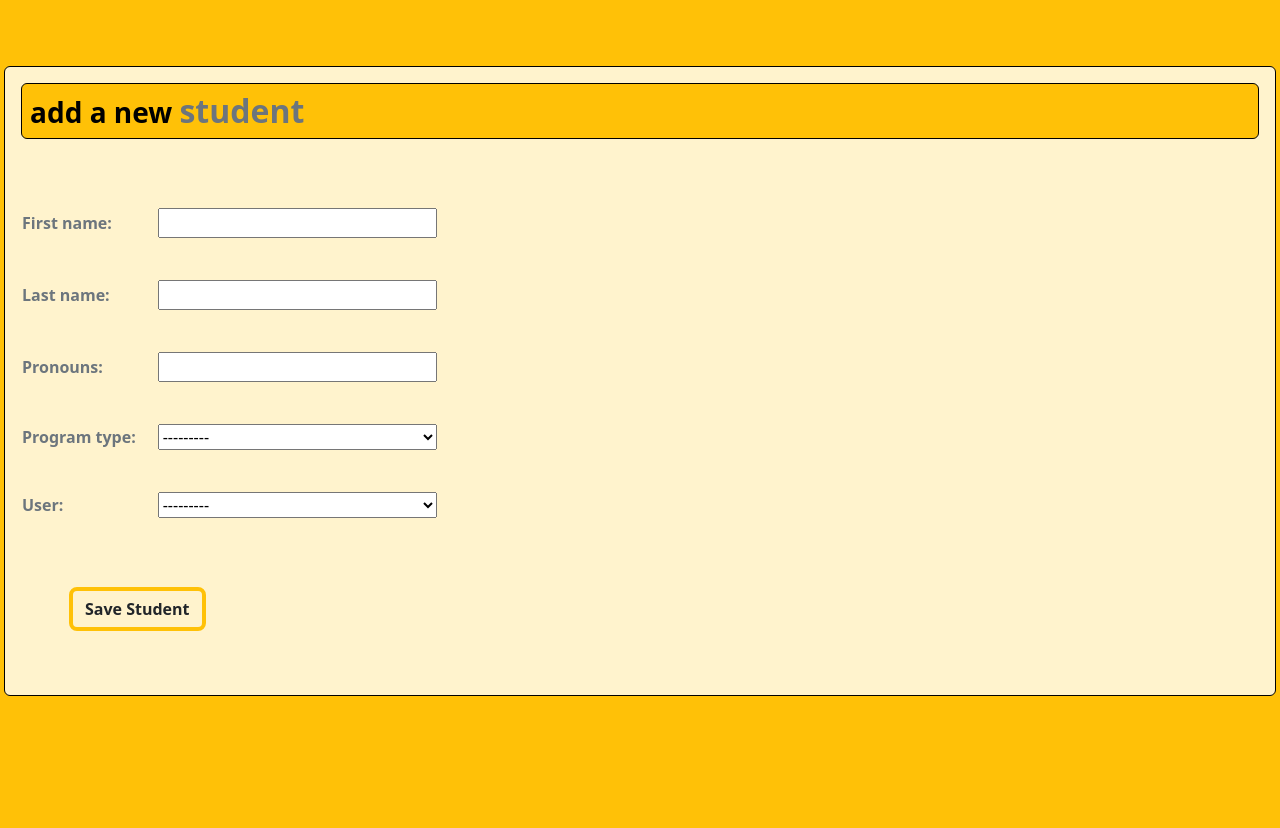
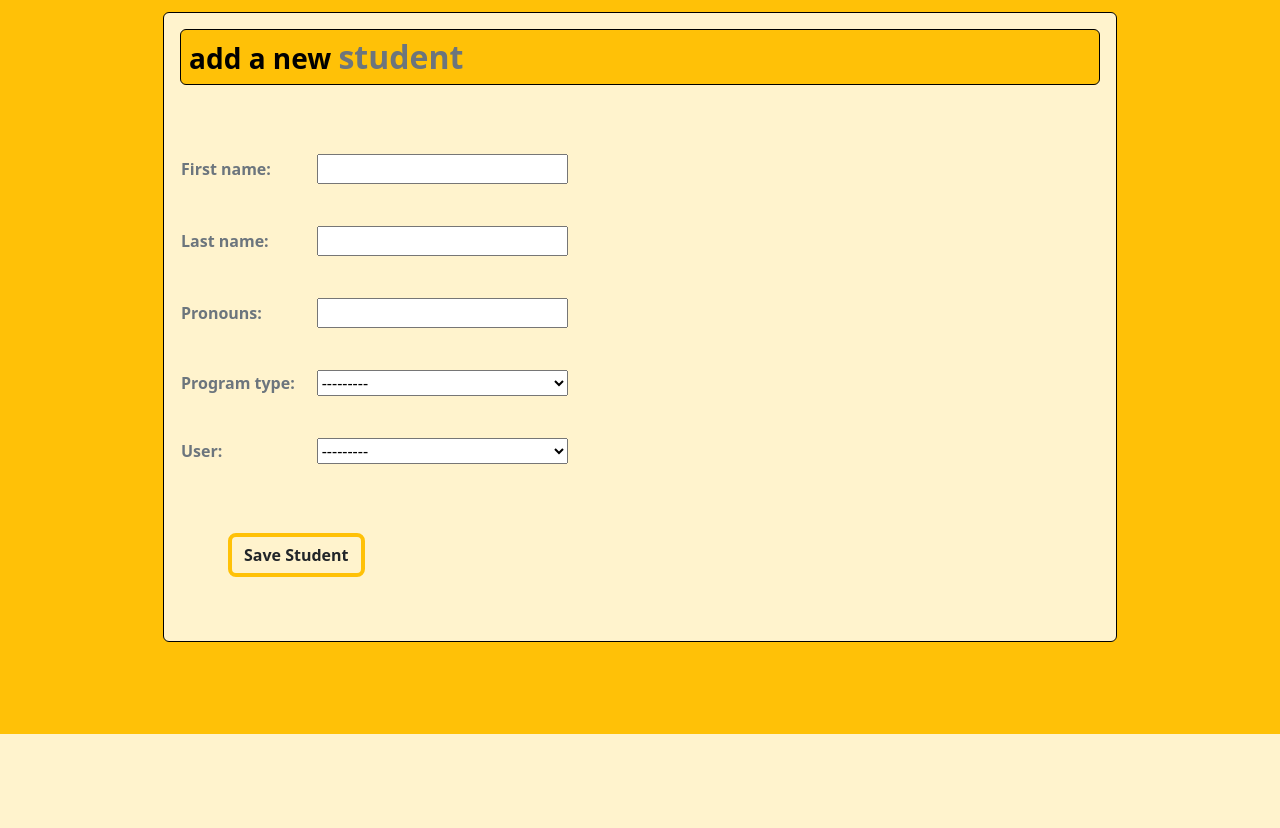
Before and after one commit to jhsu79/lesson-summary-generator, a Django app: page /students/create/ in a window 1280 px wide. Shown: the part 66-894 px from the top of the page. After the commit the page ends 800 px from the top, so only its background shows below. Run offline with Django 4.2, Linux system fonts and the light colour scheme; the visitor is signed in with stand-in values (Sample User, id 1); data comes from the database, SQL or seed files in the repository.

Commit message:
fixed bug

```diff
--- a/main_app/static/style.css
+++ b/main_app/static/style.css
@@ -1,20 +1,18 @@
-main {
-    margin: 10%;
-}
-
 a {
     text-decoration: none;
 }
 
-#id_description, #id_name, #id_keywords, #id_first_name, #id_last_name, #id_pronouns, #id_program_type, #id_user {
-    width: 100%;
-    margin: 20px;
-}
+
 
 td * {
     width: 100%;
     margin: 2%;
 }
+
+#id_description, #id_name, #id_keywords, #id_first_name, #id_last_name, #id_pronouns, #id_program_type, #id_user {
+    width: 90%;
+    margin: 20px;
+}
 #id_homework_assigned {
     height: 25px;
     width: 25px;
--- a/main_app/templates/base.html
+++ b/main_app/templates/base.html
@@ -12,7 +12,7 @@
 <body class="justify-content-center bg-warning">
     <header>
 
-        <nav class="navbar fixed-top navbar-expand-small bg-warning-subtle m-2 rounded-2">
+        <nav class="navbar navbar-expand-small bg-warning-subtle m-2 rounded-2">
                 <div class="container-fluid">
                    <a class="btn btn-warning border-black fw-semibold border-3" role="button" href="{% url 'home' %}">home</a>
                    <a class="btn btn-warning border-black fw-semibold border-3" role="button"href="{% url 'about' %}">about</a>
--- a/main_app/templates/main_app/concept_form.html
+++ b/main_app/templates/main_app/concept_form.html
@@ -1,7 +1,7 @@
 {% extends 'base.html' %}
 {% block content %}
 
-<form class="container-fluid bg-warning-subtle w-100 p-3 text-secondary border border-black rounded-2" action="" method="POST">
+<form class="container-fluid bg-warning-subtle w-75 p-3 text-secondary border border-black rounded-2" action="" method="POST">
   <h3 class="bg-warning p-2 text-black border border-black fw-semibold rounded-2 mb-5">add a new <strong class="text-secondary fs-2">concept</strong></h3>
 
   {% csrf_token %}
--- a/main_app/templates/main_app/student_form.html
+++ b/main_app/templates/main_app/student_form.html
@@ -2,7 +2,7 @@
 {% block content %}
 
 <div>
-<form class="container-fluid bg-warning-subtle w-100 p-3 text-secondary border border-black rounded-2"action="" method="POST">
+<form class="container-fluid bg-warning-subtle w-75 p-3 text-secondary border border-black rounded-2"action="" method="POST">
   <h3 class="bg-warning p-2 text-black border border-black fw-semibold rounded-2 mb-5">add a new <strong class="text-secondary fs-2">student</strong></h3>
     {% csrf_token %}
     <table>
```
